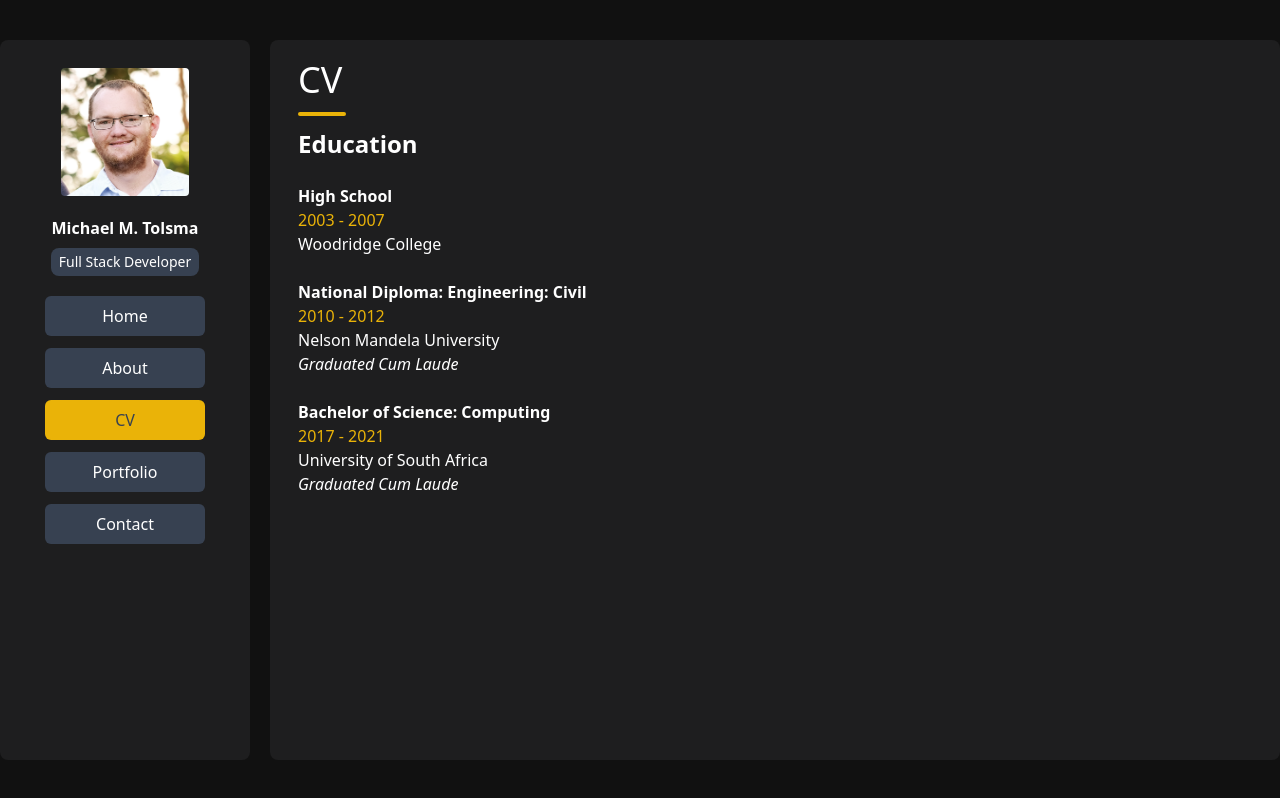
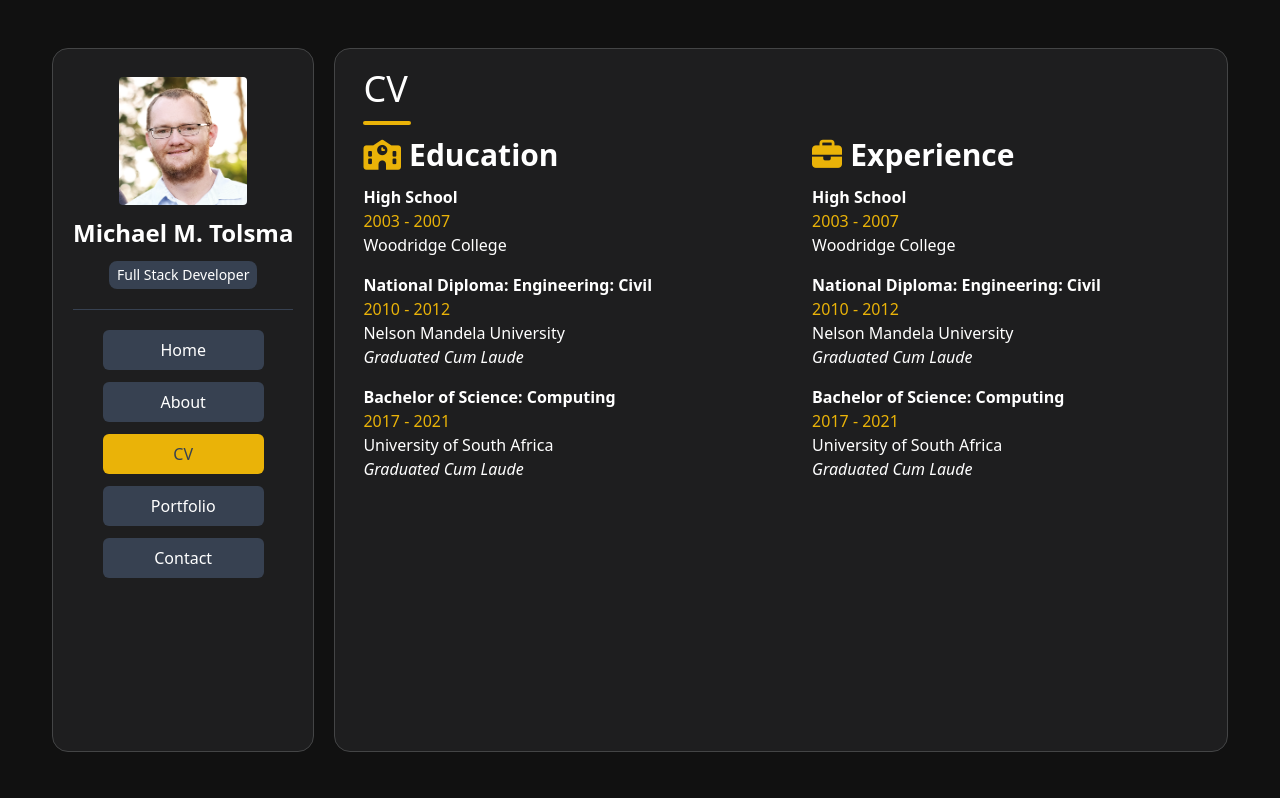
Before and after one commit to mmtolsma/mmtolsma.github.io, a SvelteKit app: page /cv in a window 1280 px wide. Built offline with nearby package versions, Linux system fonts and the light colour scheme.

Commit message:
Add tablet styling. Fix auto adjustments.

```diff
--- a/src/components/NavCard.svelte
+++ b/src/components/NavCard.svelte
@@ -21,17 +21,14 @@
   }
 </script>
 
-<div class="bg-base-card rounded-lg md:min-w-[250px] h-full">
+<div class="bg-base-card border border-card-border rounded-2xl h-full sm:px-5 sm:pt-5 lg:pt-7">
   <!-- Desktop -->
-  <div class="hidden md:block">
+  <div class="hidden lg:block">
     <div class="flex flex-col items-center">
-      <img src="/profile-pic.png" class="mt-7 mb-5 rounded w-32 h-32" alt="Michael Tolsma smiling" />
-      <div class="font-bold mb-2">
-        Michael M. Tolsma
-      </div>
-      <div class="py-1 px-2 mb-5 text-sm rounded-lg bg-gray-700">
-        Full Stack Developer
-      </div>
+      <img src="/profile-pic.png" class="mb-3 rounded w-32 h-32" alt="Michael Tolsma smiling" />
+      <div class="text-2xl font-bold mb-3">Michael M. Tolsma</div>
+      <div class="py-1 px-2 mb-5 text-sm rounded-lg bg-gray-700">Full Stack Developer</div>
+      <span class="flex-grow mb-5 border-t border-gray-700 w-full"></span>
       <nav class="grid grid-cols-1 gap-1">
         {#each $navLinks as link}
           <a
@@ -43,8 +40,39 @@
       </nav>
     </div>
   </div>
+  <!-- Tablet -->
+  <div class="hidden sm:block lg:hidden">
+    <div class="flex items-center">
+      <img src="/profile-pic.png" class="mb-5 rounded w-32 h-32" alt="Michael Tolsma smiling" />
+      <div class="ml-4">
+        <div class="text-2xl font-bold mb-3">Michael M. Tolsma</div>
+        <div class="inline-block text-sm rounded-lg bg-gray-700 px-2 py-1">Full Stack Developer</div>
+      </div>
+      <div class="absolute top-0 right-0 mr-3">
+        <button on:click={handleClick} class="flex items-center">
+          {#if clicked}
+            <div class="p-3 fa fa-xmark text-2xl hover:bg-gray-300 hover:text-gray-700"></div>
+          {:else}
+            <div class="p-3 fa fa-bars text-2xl hover:bg-gray-300 hover:text-gray-700"></div>
+          {/if}
+        </button>
+      </div>
+      {#if clicked}
+      <div class="absolute right-0 mt-40 mr-3 w-48 bg-info-card space-y-1 py-2 px-2 z-50">
+        {#each $navLinks as link}
+          <a
+            href={($page.url.pathname == link.url) ? null : link.url}
+            on:click={resetClick}
+            class={getMobileButtonStyle(link)}>
+            {link.name}
+          </a>
+        {/each}
+      </div>
+      {/if}
+    </div>
+  </div>
   <!-- Mobile -->
-  <div class="md:hidden flex flex-col">
+  <div class="sm:hidden flex flex-col">
     <div class="grid grid-cols-6 items-center w-full">
       <div class="flex items-center space-x-2 col-span-5 ml-5">
         <img src="/profile-pic.png" class="rounded w-10 h-10" alt="Michael Tolsma smiling" />
--- a/src/routes/+layout.svelte
+++ b/src/routes/+layout.svelte
@@ -5,20 +5,20 @@
 </script>
 
 {#if $page.url.pathname == '/'}
-	<div class="flex min-h-screen md:container md:py-10 md:mx-auto transition-all">
+	<div class="flex min-h-screen p-3 sm:container sm:py-12 sm:mx-auto sm:max-w-[600px] md:max-w-[750px] lg:max-w-[950px] xl:max-w-[1200px] transition-all">
 		<div class="flex-1">
       <slot />
 		</div>
 	</div>
 {:else}
-	<div class="flex min-h-screen md:container md:h-screen md:py-10 md:mx-auto">
-		<div class="flex flex-col flex-1 gap-5 md:flex-row">
+	<div class="flex min-h-screen p-3 sm:container sm:mx-auto sm:py-12 sm:max-w-[600px] md:max-w-[700px] lg:h-screen lg:max-w-[950px] xl:max-w-[1200px]">
+		<div class="flex flex-col flex-1 gap-3 sm:gap-5 lg:flex-row">
       <!-- Navigation -->
 			<div class="sticky top-0">
 				<NavCard />
 			</div>
       <!-- Body -->
-			<div class="bg-base-card rounded-lg px-5 md:px-2 py-5 flex-1 overflow-auto">
+			<div class="bg-base-card border border-card-border rounded-2xl px-5 py-5 flex-1 overflow-auto md:px-2">
 				<div class="flex flex-col h-full">
           <slot />
         </div>
--- a/src/routes/+page.svelte
+++ b/src/routes/+page.svelte
@@ -20,7 +20,7 @@
   $: transitionClass = `transition-opacity ease-in-out duration-1000 ${loaded ? 'opacity-100' : 'opacity-0'}`;
 </script>
 
-<div class="bg-base-card rounded-lg flex flex-col h-full">
+<div class="bg-base-card border border-card-border rounded-2xl flex flex-col h-full">
   <div class="flex flex-col items-center justify-center h-full">
     <div class="{transitionClass} delay-[500ms]">
       <!-- desktop -->
--- a/src/routes/cv/+page.svelte
+++ b/src/routes/cv/+page.svelte
@@ -8,26 +8,64 @@
 
 <div class="flex-1 overflow-y-auto">
 	<div class="md:mx-5">
-    <h1 class="text-2xl font-bold">Education</h1>
 
-    <br>
+    <div class="flex flex-col flex-1 gap-5 justify-between xl:justify-normal xl:gap-20 sm:flex-row">
+      <div class="education">
+        <div class="items-center md:justify-center mb-3">
+          <span class="text-3xl text-yellow-500 fa fa-school mr-1"></span>
+          <span class="text-3xl font-bold">Education</span>
+        </div>
 
-    <h2 class="font-bold">High School</h2>
+        <div class="mb-4">
+          <span class="font-bold">High School</span>
           <p class="text-yellow-500">2003 - 2007</p>
           <p>Woodridge College</p>
+        </div>
 
-    <br>
-
-    <h2 class="font-bold">National Diploma: Engineering: Civil</h2>
+        <div class="mb-4">
+          <span class="font-bold">National Diploma: Engineering: Civil</span>
           <p class="text-yellow-500">2010 - 2012</p>
           <p>Nelson Mandela University</p>
           <p class="italic">Graduated Cum Laude</p>
+        </div>
 
-    <br>
-
-    <h2 class="font-bold">Bachelor of Science: Computing</h2>
+        <div class="mb-4">
+          <span class="font-bold">Bachelor of Science: Computing</span>
           <p class="text-yellow-500">2017 - 2021</p>
           <p>University of South Africa</p>
           <p class="italic">Graduated Cum Laude</p>
         </div>
       </div>
+
+      <br>
+
+      <div class="experience">
+        <div class="items-center justify-center mb-3">
+          <span class="text-3xl text-yellow-500 fa fa-briefcase mr-1"></span>
+          <span class="text-3xl font-bold">Experience</span>
+        </div>
+
+        <div class="mb-4">
+          <span class="font-bold">High School</span>
+          <p class="text-yellow-500">2003 - 2007</p>
+          <p>Woodridge College</p>
+        </div>
+
+        <div class="mb-4">
+          <span class="font-bold">National Diploma: Engineering: Civil</span>
+          <p class="text-yellow-500">2010 - 2012</p>
+          <p>Nelson Mandela University</p>
+          <p class="italic">Graduated Cum Laude</p>
+        </div>
+
+        <div class="mb-4">
+          <span class="font-bold">Bachelor of Science: Computing</span>
+          <p class="text-yellow-500">2017 - 2021</p>
+          <p>University of South Africa</p>
+          <p class="italic">Graduated Cum Laude</p>
+        </div>
+      </div>
+    </div>
+
+  </div>
+</div>
--- a/tailwind.config.js
+++ b/tailwind.config.js
@@ -5,6 +5,7 @@ export default {
     extend: {
       colors: {
         'base-card': '#1E1E1F',
+        'card-border': '#444546',
         'info-card': '#333333',
       }
     }
```
Lines whose indentation alone changed are shown as unchanged.
